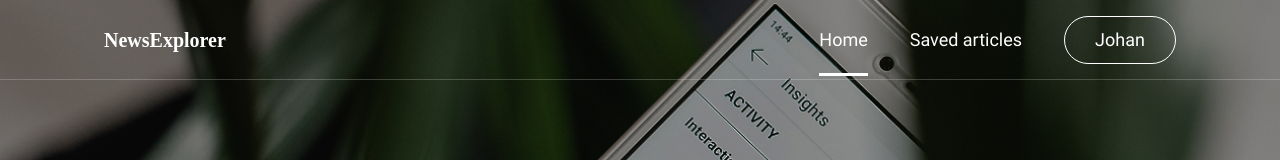
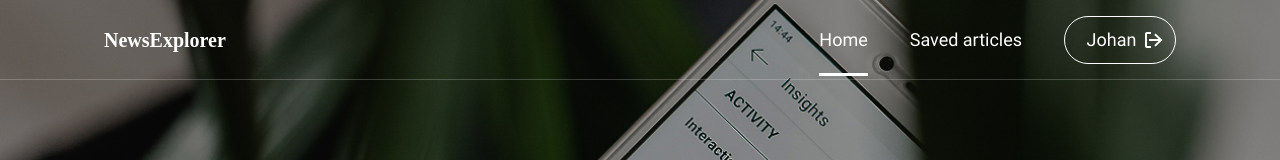
Before and after one commit to johansuarezr/project_newsexplorer, a React (Vite) app: page / in a window 1280 px wide. Shown: the top 160 px of the page. Built offline with nearby package versions, Linux system fonts and the light colour scheme; sample sign-in values are in the browser's storage.

Commit message:
update the handler to remove articles

```diff
--- a/src/components/Navigation/Navigation.css
+++ b/src/components/Navigation/Navigation.css
@@ -89,6 +89,14 @@
 }
 
 .nav__home .nav__link-pill-btn {
+  background-image: url(../../assets/logout.svg);
+  background-repeat: no-repeat;
+  background-position: right 10px center;
+  filter: brightness(0) invert(1);
+}
+
+.nav__home .nav__link-pill-btn.signed-out {
+  background-image: none;
   text-align: center;
 }
 
--- a/src/components/Navigation/Navigation.jsx
+++ b/src/components/Navigation/Navigation.jsx
@@ -55,7 +55,7 @@ const Navigation = ({
           <button
             type="button"
             onClick={handleOpenLoginModal}
-            className="nav__link-pill-btn"
+            className="nav__link-pill-btn signed-out"
           >
             Sign in
           </button>
--- a/src/components/SavedNews/SavedNews.jsx
+++ b/src/components/SavedNews/SavedNews.jsx
@@ -4,13 +4,13 @@ import "./SavedNews.css";
 import { useOutletContext } from "react-router-dom";
 
 const SavedNews = () => {
-  const { savedArticles, setSavedArticles } = useOutletContext();
+  const { savedArticles, handleSaveArticle } = useOutletContext();
 
   const handleRemoveArticle = (_id) => {
     const updatedArticles = savedArticles.filter(
       (article) => article._id !== _id
     );
-    setSavedArticles(updatedArticles);
+    handleSaveArticle({ _id, isSaved: false, article: updatedArticles });
   };
 
   //   {
```
